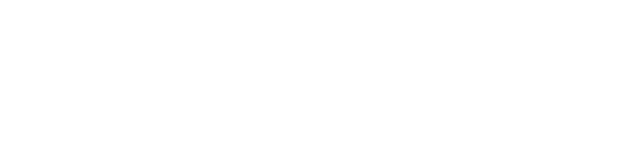
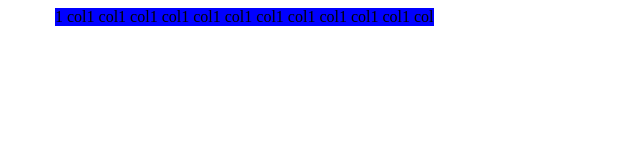
Before and after one commit to Chiararuggi/html-css-12bool, a plain HTML site: page index.html in a window 1280 px wide. Shown: the whole page, without its empty margins (0-640 px from the left). Drawn offline with Linux system fonts and the light colour scheme.

Commit message:
tried to fix col

```diff
--- a/css/layout.css
+++ b/css/layout.css
@@ -1,7 +1,9 @@
+
 .container{
     max-width: 1170px;
     margin: 0 auto;
 }
+
 
 /* Row */
 
@@ -13,9 +15,14 @@
 
 /* Col */
 
+[class*="col-"] {
+    flex: 0 0 auto;
+}
+
 .col-1{
     flex-basis: calc((100 / 12) * 1);
     max-width: calc((100 / 12) * 1);
+    background-color: blue;
 }
 
 .col-2{
--- a/css/style.css
+++ b/css/style.css
@@ -0,0 +1,2 @@
+.box {
+}
--- a/index.html
+++ b/index.html
@@ -1,18 +1,28 @@
 <!DOCTYPE html>
 <html lang="en">
   <head>
-    <meta charset="UTF-8">
-    <meta name="viewport" content="width=device-width, initial-scale=1.0">
+    <meta charset="UTF-8" />
+    <meta name="viewport" content="width=device-width, initial-scale=1.0" />
     <title>Document</title>
-    <link rel="stylesheet" href="./css/layout.css">
-    <link rel="stylesheet" href="./css/style.css">
+    <link rel="stylesheet" href="./css/layout.css" />
+    <link rel="stylesheet" href="./css/style.css" />
   </head>
   <body>
     <div class="container">
       <div class="row">
-
+        <div class="col-1"><div class="box">1 col</div></div>
+        <div class="col-1">1 col</div>
+        <div class="col-1">1 col</div>
+        <div class="col-1">1 col</div>
+        <div class="col-1">1 col</div>
+        <div class="col-1">1 col</div>
+        <div class="col-1">1 col</div>
+        <div class="col-1">1 col</div>
+        <div class="col-1">1 col</div>
+        <div class="col-1">1 col</div>
+        <div class="col-1">1 col</div>
+        <div class="col-1">1 col</div>
       </div>
     </div>
-
   </body>
 </html>
```
Lines whose indentation alone changed are shown as unchanged.
